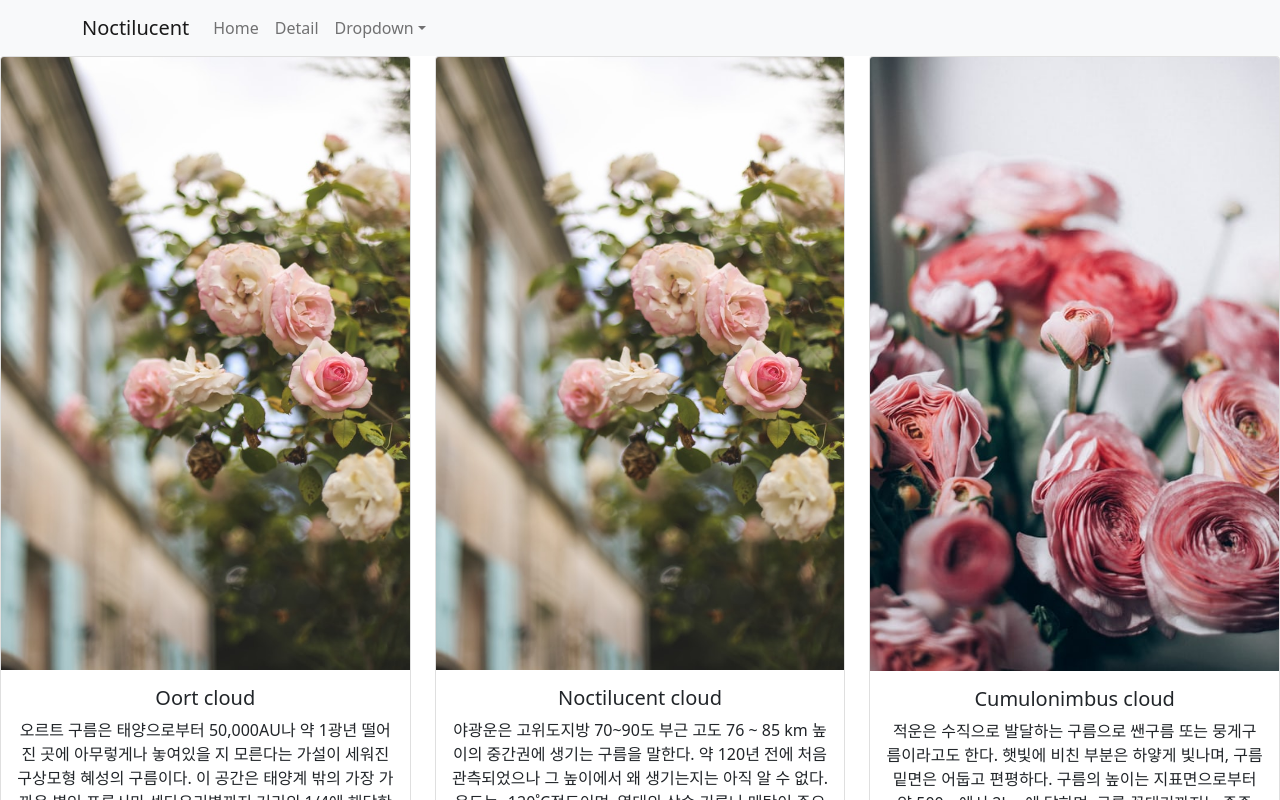
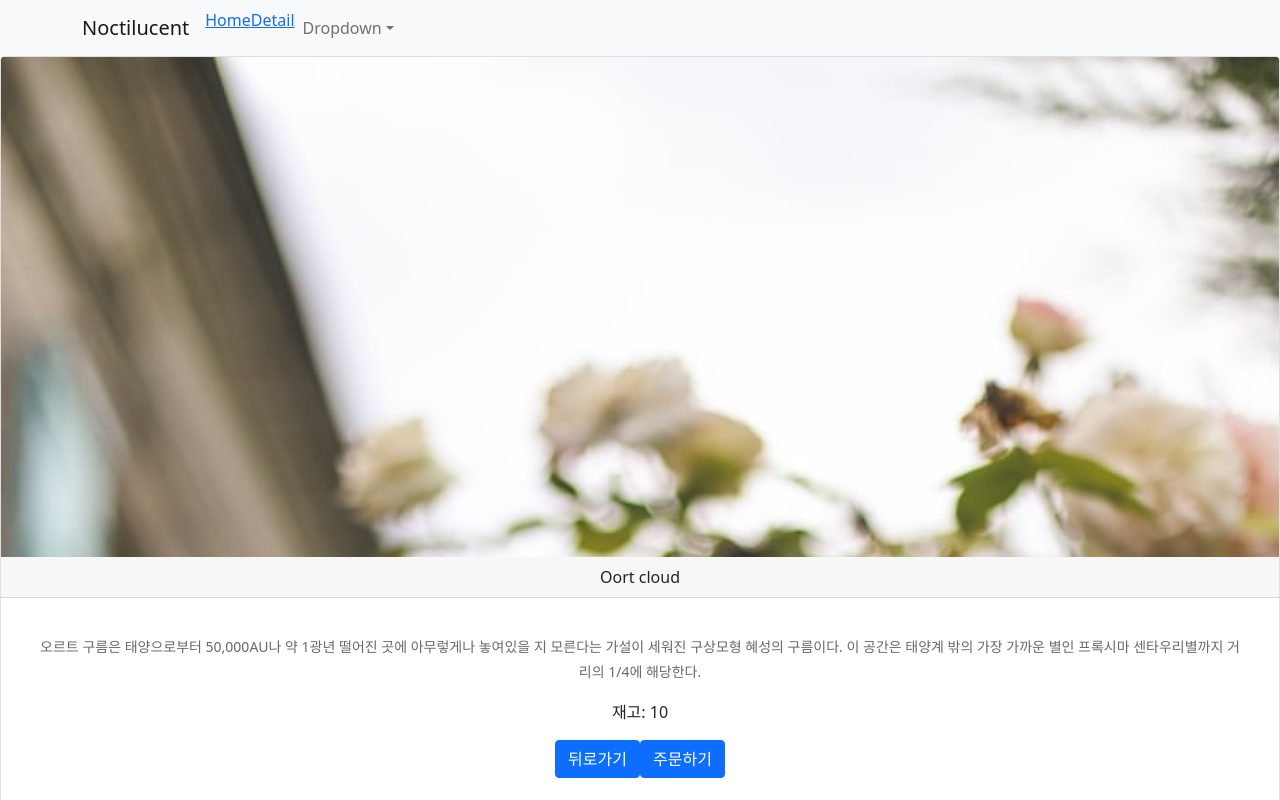
Before and after one commit to rustywhite404/reactShopping, a React (Create React App) app: page /detail/0 in a window 1280 px wide. Shown: the top 800 px of the page. Built offline with nearby package versions, Linux system fonts and the light colour scheme.

Commit message:
git 배포 정상 작동!;

```diff
--- a/src/App.js
+++ b/src/App.js
@@ -1,5 +1,5 @@
 import logo from './logo.svg';
-import React, { useEffect, useState } from 'react';
+import React, { useEffect, useState, useContext } from 'react';
 import  {Navbar,Container,Nav,NavDropdown,CardGroup, Card,Carousel, Accordion,Row} from 'react-bootstrap';
 import './App.css';
 import objectArray from './data.js';
@@ -10,20 +10,19 @@ import Product from './Product';
 import axios from 'axios';
 import {useHistory} from 'react-router-dom';
 import { BrowserRouter } from 'react-router-dom/cjs/react-router-dom.min';
-
+export let stockContext = React.createContext(); //createContext()를 이용해 변수를 만들면 이 변수는 특별한 '컴포넌트'가 된다. 다른 js에서 쓸 때는 꼭 export / import 해줘야 함.
 function App() {
   let history = useHistory();
   let [flower, changeFlower] = useState(objectArray);
   let [mainContent, changeMainContent] = useState(mainData);
   let [stock, changeStock] = useState([10,148,5]);
-
-  // useEffect(()=>{
+    // useEffect(()=>{
   //   axios.get().then().catch(); /* 페이지를 실행 하자마자 ajax를 실행시키곡 싶다면 useEffect를 활용하면 된다. */
   // },[]); /* []는 useEffect 할 때 배웠듯이 최초 로드 시에만 실행되도록 해 주는 빈 값. */
   return (
 
     <div className="App">
-      <BrowserRouter basename={process.env.PUBLIC_URL}>
+
       <NavBar />
       <Switch>
       <Route exact path="/">
@@ -77,15 +76,19 @@ function App() {
       </Route>
 
 
-      <Route path="/detail">
+      <Route exact path="/detail">
+      <stockContext.Provider value={stock}> {/* createContext()를 통해 만든 stockContext를 이용해서 props  없이도 하위 컴포넌트들로 값을 보낼 수 있다. */}
       <Row xs={2} md={3}>
           {
           flower.map((a,i)=>{
-              return <Detail flower={flower[i]} i={i} key={i} />
+              return(
+                <Detail flower={flower[i]} i={i} key={i} />
+
+              )
           })
           }
       </Row>
-
+      </stockContext.Provider>
 
       <button className="baseBtn mgt20 mgb20" onClick={()=>{
           axios.get('https://codingapple1.github.io/shop/data2.json')
@@ -123,9 +126,7 @@ function App() {
       </Route>
 
       <Route path="/detail/:id">
-
        <Product flower={flower} stock={stock} changeStock ={changeStock}/>
-
       </Route>
 
       <Route path="/:id">
@@ -138,7 +139,6 @@ function App() {
         <div>새로 만든 Route입니다.</div>
       </Route>
       </Switch>
-      </BrowserRouter>
     </div>
   )
 }
@@ -147,12 +147,12 @@ function NavBar(){
   return(
   <Navbar bg="light" expand="lg">
       <Container>
-        <Navbar.Brand href="#home">Noctilucent</Navbar.Brand>
+        <Navbar.Brand to="#home">Noctilucent</Navbar.Brand>
         <Navbar.Toggle aria-controls="basic-navbar-nav" />
         <Navbar.Collapse id="basic-navbar-nav">
           <Nav className="me-auto">
-            <Nav.Link href={process.env.PUBLIC_URL}>Home</Nav.Link>
-            <Nav.Link href="/release-shop/detail">Detail</Nav.Link>
+            <Link to="/">Home</Link>
+            <Link to="/detail">Detail</Link>
             <NavDropdown title="Dropdown" id="basic-nav-dropdown">
               <NavDropdown.Item href="#action/3.1">Action</NavDropdown.Item>
               <NavDropdown.Item href="#action/3.2">Another action</NavDropdown.Item>
--- a/src/Detail.js
+++ b/src/Detail.js
@@ -1,13 +1,16 @@
-import React from "react";
+import React, { useContext } from "react";
 import {useHistory} from 'react-router-dom';
-import  {Card, Link, Row, Col} from 'react-bootstrap';
+import  {Card, Row, Col} from 'react-bootstrap';
+import {Link} from 'react-router-dom';
 import './Detail.scss';
+import {stockContext} from './App.js';
 function Detail(props){
     let history = useHistory();
+    let stock = useContext(stockContext);
     return(
         <Col>
         <Card>
-          <Card.Link href={'/detail/'+props.i}><Card.Img variant="top" src={require('./flower'+(props.i)+'.jpg')} /></Card.Link>
+          <Link to={'/detail/'+props.i}><Card.Img variant="top" src={require('./flower'+(props.i)+'.jpg')} /></Link>
           <Card.Body>
             <Card.Title>{props.flower.title}</Card.Title>
             <Card.Text>
--- a/src/index.js
+++ b/src/index.js
@@ -18,7 +18,7 @@ BrowserRouter를 쓰려면 API 세팅만 잘 해두면 됨
 */
 ReactDOM.render(
   <React.StrictMode>
-    <BrowserRouter>
+    <BrowserRouter basename={process.env.PUBLIC_URL}>
       <App />
     </BrowserRouter>
   </React.StrictMode>,
```
